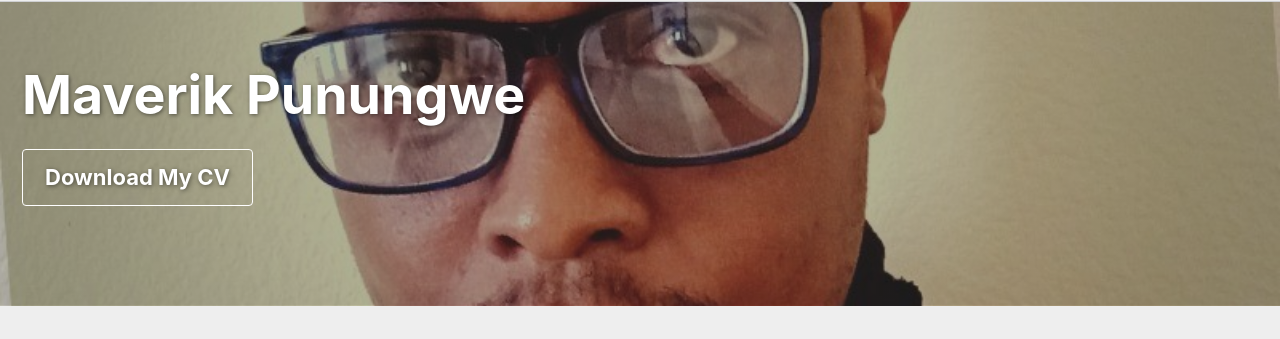
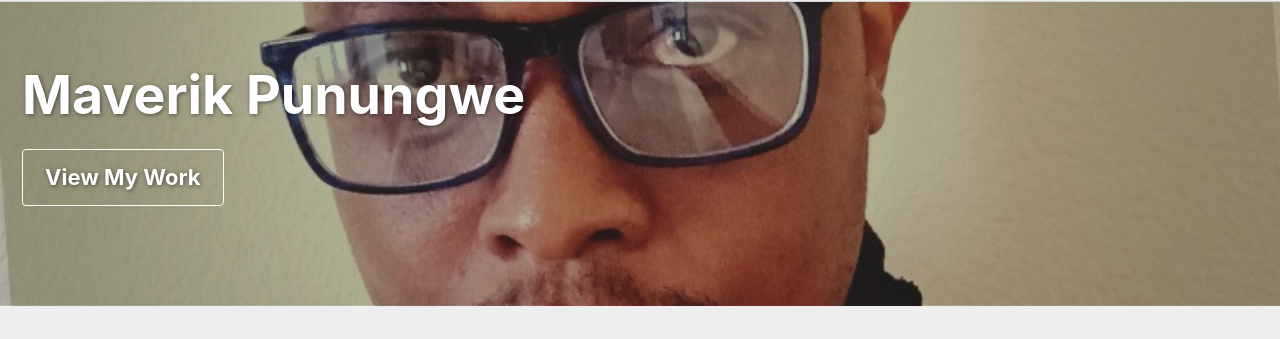
Before and after one commit to MickPunungwe3000/mickpunungwe3000.github.io, a Jekyll site: the page built from _pages/home.md, in a window 1280 px wide and 900 px high. Shown: the part 87-426 px from the top of the window. Built offline with Jekyll 4.4.1, drawn with Linux system fonts in a browser that asks for light colours; cached includes are drawn as plain includes.

```diff
--- a/_pages/home.md
+++ b/_pages/home.md
@@ -6,8 +6,8 @@ header:
   overlay_filter: "0.3"
   overlay_image: /assets/image/my-avatar.jpg
   actions:
-    - label: "Download My CV"
-      url: "/assets/Maverik_Punungwe_CV.pdf"
+    - label: "View My Work"
+      url: "/categories/"
 ---
 
 Welcome to my personal blog and portfolio.
--- a/index.html
+++ /dev/null
@@ -1,4 +0,0 @@
----
-layout: home
-author_profile: true
----
```
